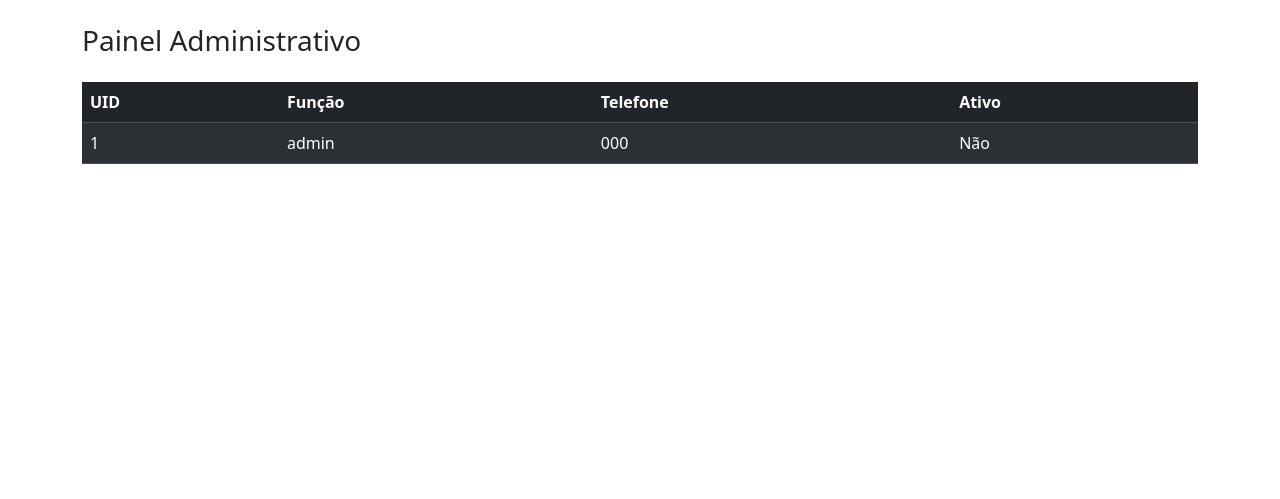
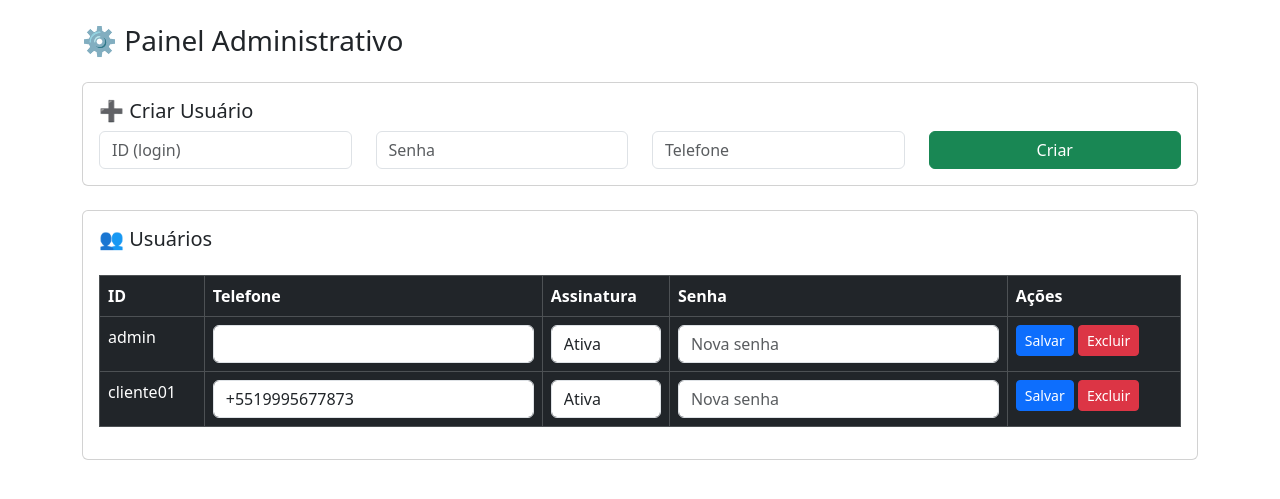
Before and after one commit to telegramsenderscript-lgtm/telegra--sender, a Flask app: template templates/admin.html in a window 1280 px wide. Shown: the part 56-555 px from the top of the page. Run offline with Flask 3, Linux system fonts and the light colour scheme; the template is opened without the code that fills it: most values are stand-ins (such as "Sample title", 1, 10 or a date in 2020); parts of the project's set-up code (start-up, migrations or seed data) failed here and were passed over.

Commit message:
Update admin.html

```diff
--- a/templates/admin.html
+++ b/templates/admin.html
@@ -1,28 +1,112 @@
 {% extends "base.html" %}
 {% block content %}
 
-<h3>Painel Administrativo</h3>
+<h3 class="mb-4">⚙️ Painel Administrativo</h3>
 
-<table class="table table-dark table-striped mt-4">
+<div class="card p-3 mb-4">
+    <h5>➕ Criar Usuário</h5>
+    <div class="row">
+        <div class="col-md-3"><input id="new_uid" class="form-control" placeholder="ID (login)"></div>
+        <div class="col-md-3"><input id="new_pass" class="form-control" placeholder="Senha"></div>
+        <div class="col-md-3"><input id="new_phone" class="form-control" placeholder="Telefone"></div>
+        <div class="col-md-3">
+            <button class="btn btn-success w-100" onclick="createUser()">Criar</button>
+        </div>
+    </div>
+</div>
+
+<div class="card p-3">
+    <h5>👥 Usuários</h5>
+    <table class="table table-dark table-bordered mt-3">
         <thead>
             <tr>
-      <th>UID</th>
-      <th>Função</th>
+                <th>ID</th>
                 <th>Telefone</th>
-      <th>Ativo</th>
+                <th>Assinatura</th>
+                <th>Senha</th>
+                <th>Ações</th>
             </tr>
         </thead>
+        <tbody id="usersTable"></tbody>
+    </table>
+</div>
 
-  <tbody>
-    {% for uid, u in users.items() %}
+
+<script>
+function loadUsers() {
+    fetch("/admin/list")
+    .then(r => r.json())
+    .then(users => {
+        let html = "";
+        for (let uid in users) {
+            const u = users[uid];
+            html += `
             <tr>
-      <td>{{ uid }}</td>
-      <td>{{ u.role }}</td>
-      <td>{{ u.phone }}</td>
-      <td>{{ "Sim" if u.active else "Não" }}</td>
-    </tr>
-    {% endfor %}
-  </tbody>
-</table>
+                <td>${uid}</td>
+                <td><input class="form-control" id="p_${uid}" value="${u.phone || ""}"></td>
+                <td>
+                    <select class="form-control" id="a_${uid}">
+                        <option value="true" ${u.active ? "selected":""}>Ativa</option>
+                        <option value="false" ${!u.active ? "selected":""}>Inativa</option>
+                    </select>
+                </td>
+                <td><input class="form-control" id="s_${uid}" placeholder="Nova senha"></td>
+                <td>
+                    <button class="btn btn-primary btn-sm" onclick="editUser('${uid}')">Salvar</button>
+                    <button class="btn btn-danger btn-sm" onclick="deleteUser('${uid}')">Excluir</button>
+                </td>
+            </tr>`;
+        }
+        document.getElementById("usersTable").innerHTML = html;
+    });
+}
+
+function createUser() {
+    fetch("/admin/create", {
+        method: "POST",
+        headers: {"Content-Type":"application/json"},
+        body: JSON.stringify({
+            uid: document.getElementById("new_uid").value,
+            password: document.getElementById("new_pass").value,
+            phone: document.getElementById("new_phone").value,
+            active: true
+        })
+    }).then(r=>r.json()).then(res=>{
+        alert("Usuário criado!");
+        loadUsers();
+    });
+}
+
+function editUser(uid) {
+    fetch("/admin/edit",{
+        method:"POST",
+        headers:{"Content-Type":"application/json"},
+        body: JSON.stringify({
+            uid: uid,
+            password: document.getElementById("s_"+uid).value,
+            phone: document.getElementById("p_"+uid).value,
+            active: document.getElementById("a_"+uid).value === "true"
+        })
+    }).then(r=>r.json()).then(res=>{
+        alert("Salvo!");
+        loadUsers();
+    })
+}
+
+function deleteUser(uid) {
+    if(!confirm("Excluir usuário?")) return;
+
+    fetch("/admin/delete",{
+        method:"POST",
+        headers:{"Content-Type":"application/json"},
+        body: JSON.stringify({ uid })
+    }).then(r=>r.json()).then(res=>{
+        alert("Excluído!");
+        loadUsers();
+    })
+}
+
+loadUsers();
+</script>
 
 {% endblock %}
```
Lines whose indentation alone changed are shown as unchanged.
